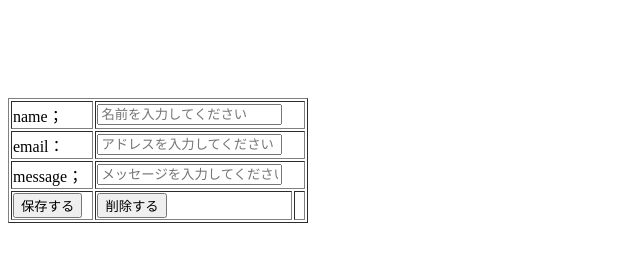
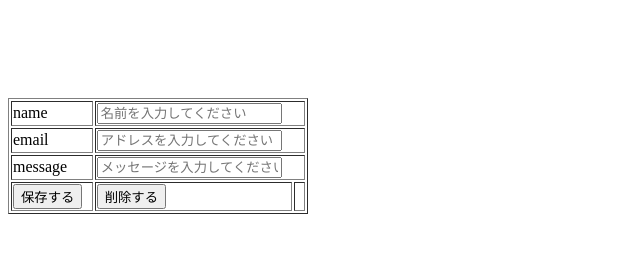
Before and after one commit to naoyasugita/preceed, a plain HTML site: page www/index.html in a window 1280 px wide. Shown: the whole page, without its empty margins (0-640 px from the left). Drawn offline with Linux system fonts and the light colour scheme.

Commit message:
fix index.html

```diff
--- a/www/index.html
+++ b/www/index.html
@@ -15,19 +15,19 @@
     <div id="wrapper">
         <table width="300" border="1">
             <tr>
-                <td>name；</td>
+                <td>name</td>
                 <td colspan="2">
                     <input id="uname" type="text" placeholder="名前を入力してください">
                 </td>
             </tr>
             <tr>
-                <td>email：</td>
+                <td>email</td>
                 <td colspan="2">
                     <input id="email" type="text" placeholder="アドレスを入力してください">
                 </td>
             </tr>
             <tr>
-                <td>message；</td>
+                <td>message</td>
                 <td colspan="2">
                     <input id="message" type="text" placeholder="メッセージを入力してください">
                 </td>
```
